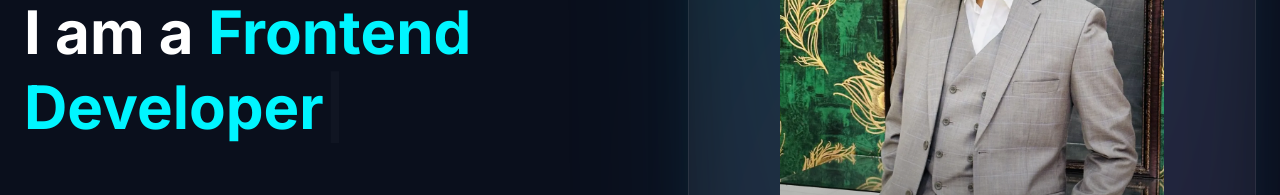
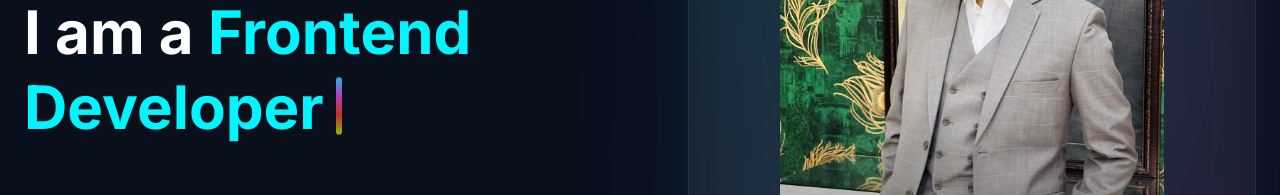
Before and after one commit to ansaftab-1/Anas-Aftab-potfolio, a React (Vite) app: page / in a window 1280 px wide. Shown: the part 315-510 px from the top of the page. Built offline with nearby package versions, Linux system fonts and the light colour scheme.

Commit message:
Add mouse-move parallax effect and dynamic animated gradient cursor to Hero section

```diff
--- a/src/components/Hero.jsx
+++ b/src/components/Hero.jsx
@@ -10,8 +10,6 @@ const texts = [
 ];
 
 const Hero = () => {
-
-
     const [textIndex, setTextIndex] = useState(0);
     const [charIndex, setCharIndex] = useState(0);
     const [isDeleting, setIsDeleting] = useState(false);
@@ -25,7 +23,22 @@ const Hero = () => {
         offset: ["start start", "end start"]
     });
 
-    const y = useTransform(scrollYProgress, [0, 1], [0, -100]);
+    // Mouse Parallax effect
+    const [mousePos, setMousePos] = useState({ x: 0, y: 0 });
+
+    const handleMouseMove = (e) => {
+        const { clientX, clientY } = e;
+        const { innerWidth, innerHeight } = window;
+        const x = (clientX - innerWidth / 2) / 25;
+        const y = (clientY - innerHeight / 2) / 25;
+        setMousePos({ x, y });
+    };
+
+    const resetMouse = () => {
+        setMousePos({ x: 0, y: 0 });
+    };
+
+    const yParallax = useTransform(scrollYProgress, [0, 1], [0, -100]);
     const opacity = useTransform(scrollYProgress, [0, 0.5, 1], [1, 0.8, 0.3]);
 
     useEffect(() => {
@@ -90,7 +103,13 @@ const Hero = () => {
     };
 
     return (
-        <section ref={ref} id="home" className="min-h-screen flex items-center px-6 pt-24 md:pt-20 overflow-hidden">
+        <section
+            ref={ref}
+            id="home"
+            onMouseMove={handleMouseMove}
+            onMouseLeave={resetMouse}
+            className="min-h-screen flex items-center px-6 pt-24 md:pt-20 overflow-hidden"
+        >
             <div className="max-w-7xl mx-auto w-full grid md:grid-cols-2 gap-12 lg:gap-24 items-center">
 
                 {/* Motion container applies the stagger effect */}
@@ -99,6 +118,14 @@ const Hero = () => {
                     initial="hidden"
                     whileInView="visible"
                     viewport={{ once: true }}
+                    animate={{
+                        x: mousePos.x,
+                        y: mousePos.y,
+                        rotateX: -mousePos.y * 0.1,
+                        rotateY: mousePos.x * 0.1
+                    }}
+                    transition={{ type: "spring", stiffness: 100, damping: 20 }}
+                    style={{ perspective: 1000 }}
                     className="col-span-1 space-y-6 md:space-y-10"
                 >
 
@@ -118,7 +145,22 @@ const Hero = () => {
                             >
                                 {displayedText}
                             </span>
-                            <span className="cursor blink">|</span>
+                            <motion.span
+                                className="inline-block ml-3 w-1.5 h-[0.9em] rounded-full translate-y-1"
+                                style={{
+                                    background: "linear-gradient(to bottom, #00f5ff, #a855f7, #ff3366, #ffcc00)",
+                                }}
+                                animate={{
+                                    scaleY: [1, 1.2, 1],
+                                    opacity: [1, 0.6, 1],
+                                    filter: ["hue-rotate(0deg)", "hue-rotate(360deg)"]
+                                }}
+                                transition={{
+                                    scaleY: { duration: 1, repeat: Infinity, ease: "easeInOut" },
+                                    opacity: { duration: 0.8, repeat: Infinity, ease: "easeInOut" },
+                                    filter: { duration: 3, repeat: Infinity, ease: "linear" }
+                                }}
+                            />
                         </motion.h2>
                     </div>
 
@@ -143,8 +185,8 @@ const Hero = () => {
                 {/* Right - DEV glass card with parallax effect */}
                 <motion.div
                     initial={{ x: 100, opacity: 0 }}
-                    animate={{ x: 0, opacity: 1 }}
-                    style={{ y, opacity }}
+                    animate={{ x: -mousePos.x * 0.5, y: -mousePos.y * 0.5 + 0 }}
+                    style={{ y: yParallax, opacity }}
                     transition={{ duration: 1, delay: 0.5, ease: "easeOut" }}
                     className="relative hidden md:block"
                 >
```
